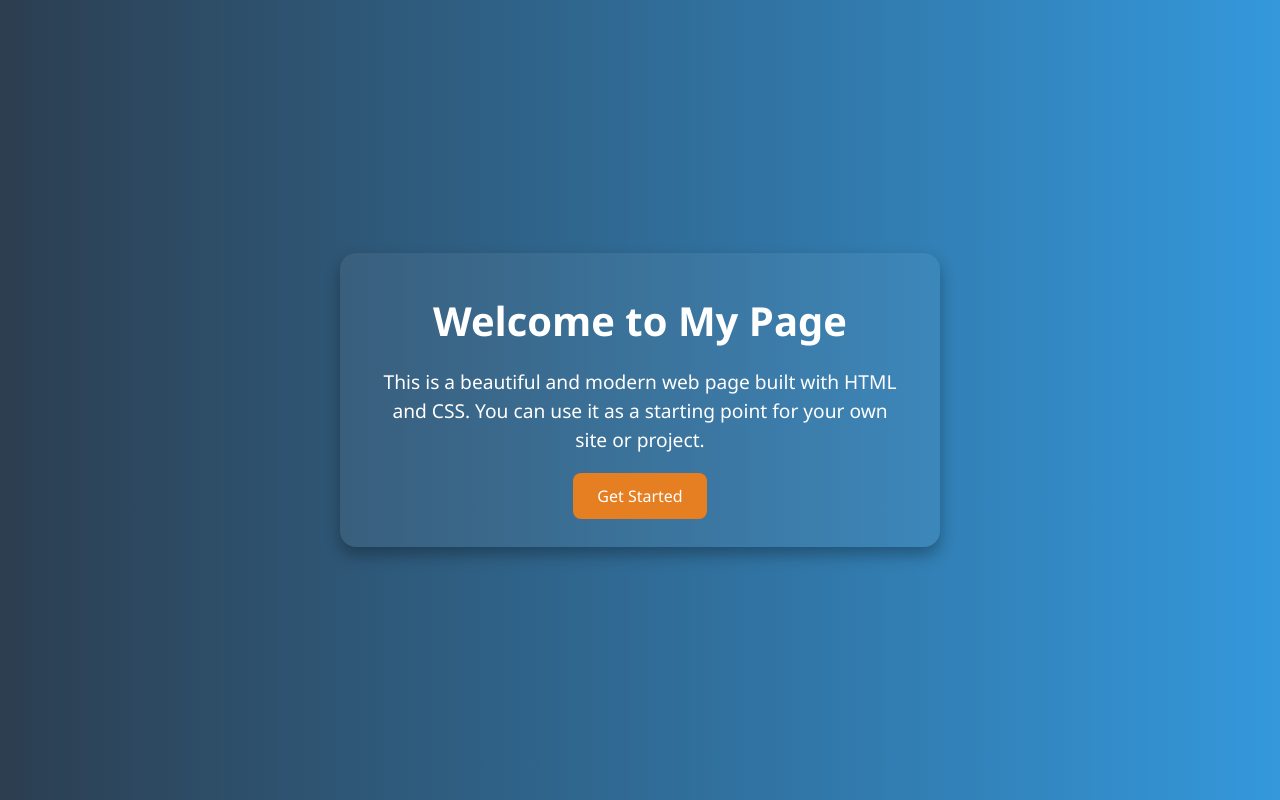
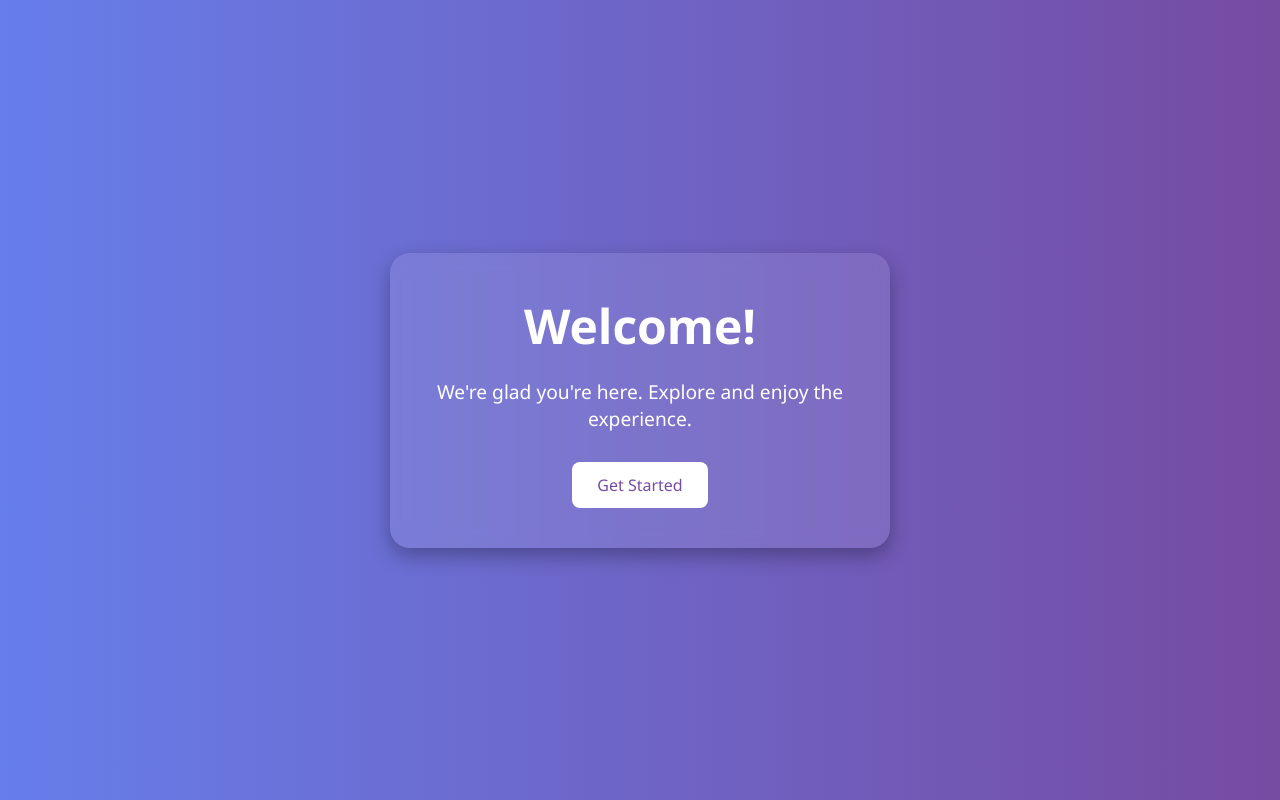
Before and after one commit to mouner0x/testrepo, a Flask app: page / in a window 1280 px wide. Run offline with Flask 3, Linux system fonts and the light colour scheme.

Commit message:
Update hello.html

```diff
--- a/templates/hello.html
+++ b/templates/hello.html
@@ -2,67 +2,67 @@
 <html lang="en">
 <head>
   <meta charset="UTF-8" />
-  <meta name="viewport" content="width=device-width, initial-scale=1.0"/>
+  <meta name="viewport" content="width=device-width, initial-scale=1.0" />
   <title>Welcome Page</title>
   <style>
     * {
-      box-sizing: border-box;
       margin: 0;
       padding: 0;
+      box-sizing: border-box;
+      font-family: 'Segoe UI', Tahoma, Geneva, Verdana, sans-serif;
     }
 
     body {
-      font-family: 'Segoe UI', Tahoma, Geneva, Verdana, sans-serif;
-      background: linear-gradient(to right, #2c3e50, #3498db);
-      color: white;
+      background: linear-gradient(to right, #667eea, #764ba2);
+      color: #fff;
       display: flex;
       justify-content: center;
       align-items: center;
       height: 100vh;
+      text-align: center;
     }
 
     .container {
-      text-align: center;
-      background-color: rgba(255, 255, 255, 0.05);
+      background-color: rgba(255, 255, 255, 0.1);
       padding: 40px;
-      border-radius: 16px;
-      box-shadow: 0 8px 16px rgba(0,0,0,0.3);
-      max-width: 600px;
+      border-radius: 20px;
+      box-shadow: 0 8px 20px rgba(0, 0, 0, 0.3);
+      max-width: 500px;
+      backdrop-filter: blur(10px);
     }
 
     h1 {
-      font-size: 2.5rem;
+      font-size: 3em;
       margin-bottom: 20px;
     }
 
     p {
-      font-size: 1.2rem;
+      font-size: 1.2em;
       margin-bottom: 30px;
-      line-height: 1.5;
     }
 
     .btn {
-      background-color: #e67e22;
+      padding: 12px 25px;
+      background-color: #ffffff;
+      color: #764ba2;
       border: none;
-      padding: 12px 24px;
-      font-size: 1rem;
       border-radius: 8px;
-      color: white;
+      font-size: 1em;
       cursor: pointer;
-      transition: background-color 0.3s ease;
-      text-decoration: none;
+      transition: all 0.3s ease;
     }
 
     .btn:hover {
-      background-color: #d35400;
+      background-color: #764ba2;
+      color: #fff;
     }
   </style>
 </head>
 <body>
   <div class="container">
-    <h1>Welcome to My Page</h1>
-    <p>This is a beautiful and modern web page built with HTML and CSS. You can use it as a starting point for your own site or project.</p>
-    <a href="#" class="btn">Get Started</a>
+    <h1>Welcome!</h1>
+    <p>We're glad you're here. Explore and enjoy the experience.</p>
+    <button class="btn" onclick="alert('Thanks for visiting!')">Get Started</button>
   </div>
 </body>
 </html>
```
